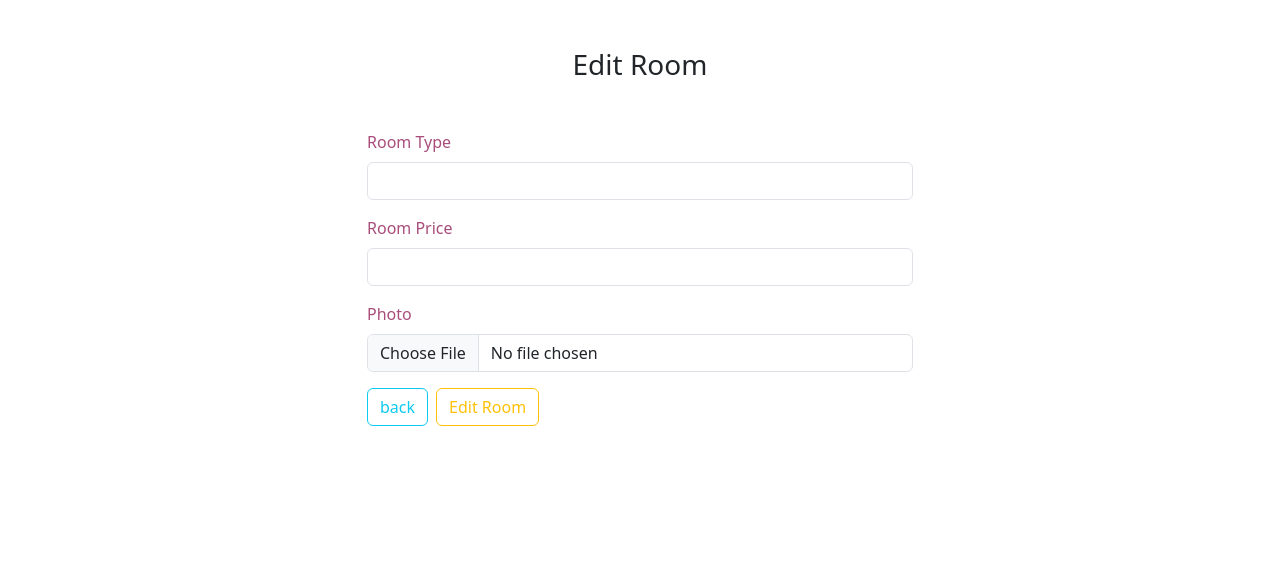
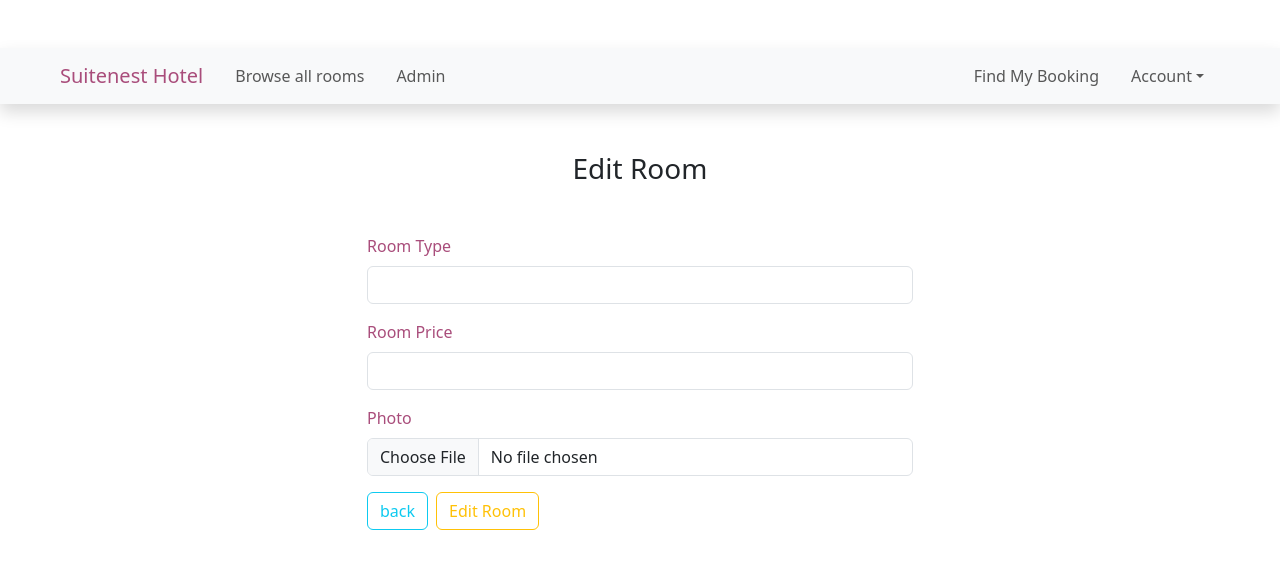
Before and after one commit to sunny7898/suitenest, a React (Vite) app in the folder frontend/suitenest/: page /edit-room/1 in a window 1280 px wide. Shown: the top 568 px of the page. Built offline with nearby package versions, Linux system fonts and the light colour scheme; no server answers.

Commit message:
layout - footer and navbar ui completed

```diff
--- a/frontend/suitenest/src/App.jsx
+++ b/frontend/suitenest/src/App.jsx
@@ -6,11 +6,14 @@
 import AddRoom from "./components/room/AddRoom";
 import ExistingRooms from "./components/room/ExistingRooms";
 import EditRoom from "./components/room/EditRoom";
+import NavBar from "./components/layout/NavBar";
+import Footer from "./components/layout/Footer";
 
 function App() {
   return (
     <main>
       <Router>
+        <NavBar />
         <Routes>
           <Route path="/" element={<Home />} />
           <Route path="/add-room" element={<AddRoom />} />
@@ -18,6 +21,7 @@
           <Route path="/edit-room/:roomId" element={<EditRoom />} />
         </Routes>
       </Router>
+      <Footer />
     </main>
   );
 }
--- /dev/null
+++ b/frontend/suitenest/src/components/layout/Footer.jsx
@@ -0,0 +1,19 @@
+import React from "react";
+import { Container, Row, Col } from "react-bootstrap";
+
+const Footer = () => {
+  let today = new Date();
+  return (
+    <footer className="by-dark text-light py-3 fotter mt-lg-5">
+      <Container>
+        <Row>
+          <Col xs={12} md={12} className="text-center">
+            <p>&copy; {today.getFullYear()} Suitenest Hotel </p>
+          </Col>
+        </Row>
+      </Container>
+    </footer>
+  );
+};
+
+export default Footer;
--- /dev/null
+++ b/frontend/suitenest/src/components/layout/NavBar.jsx
@@ -0,0 +1,99 @@
+import React, { useState } from "react";
+import { Link, NavLink } from "react-router-dom";
+
+const NavBar = () => {
+  const [showAccount, setShowAccount] = useState(false);
+
+  const handleAccountClick = () => {
+    setShowAccount(!showAccount);
+  };
+
+  return (
+    <nav className="navbar navbar-expand-lg bg-body-tertiary px-5 shadow mt-5 sticky-top">
+      <div className="container-fluid">
+        <Link to="/" className="navbar-brand">
+          <span className="hotel-color">Suitenest Hotel</span>
+        </Link>
+        <button
+          className="navbar-toggler"
+          type="button"
+          data-bs-toggle="collapse"
+          data-bs-target="#navbarScroll"
+          aria-controls="#navbarScroll"
+          aria-expanded="false"
+          aria-label="Toggle navigation"
+        >
+          <span className="navbar-toggler-icon"></span>
+        </button>
+
+        <div className="collapse navbar-collapse" id="navbarScroll">
+          <ul className="navbar-nav me-auto my-2 my-lg-0 navbar-nav-scroll">
+            <li className="nav-item">
+              <NavLink
+                className="nav-link"
+                aria-current="page"
+                to={"/browse-all-rooms"}
+              >
+                Browse all rooms
+              </NavLink>
+            </li>
+            <li className="nav-item">
+              <NavLink className="nav-link" aria-current="page" to={"/admin"}>
+                Admin
+              </NavLink>
+            </li>
+          </ul>
+
+          <ul className="d-flex navbar-nav">
+            <li className="nav-item">
+              <NavLink className="nav-link" to={"/find-booking"}>
+                Find My Booking
+              </NavLink>
+            </li>
+
+            <li className="nav-item dropdown">
+              <a
+                className={`nav-link dropdown-toggle ${
+                  showAccount ? "show" : ""
+                }`}
+                href="#"
+                role="button"
+                data-bs-toggle="dropdown"
+                aria-expanded="false"
+                onClick={handleAccountClick}
+              >
+                Account
+              </a>
+              <ul
+                className={`dropdown-menu ${showAccount ? "show" : ""}`}
+                aria-labelledby="navbarDropdown"
+              >
+                <li>
+                  <Link to={"/login"} className="dropdown-item">
+                    Login
+                  </Link>
+                </li>
+                <li>
+                  <Link to={"/profile"} className="dropdown-item">
+                    Profile
+                  </Link>
+                </li>
+                <li>
+                  <hr className="dropdown-divider" />
+                </li>
+
+                <li>
+                  <Link to={"/logout"} className="dropdown-item">
+                    Logout
+                  </Link>
+                </li>
+              </ul>
+            </li>
+          </ul>
+        </div>
+      </div>
+    </nav>
+  );
+};
+
+export default NavBar;
```
